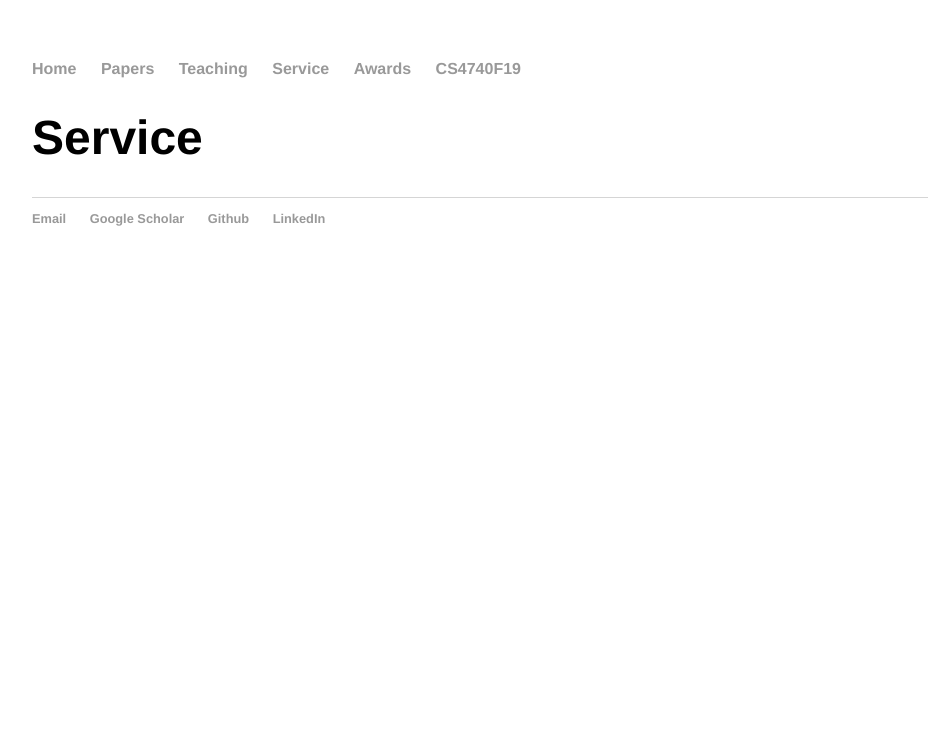
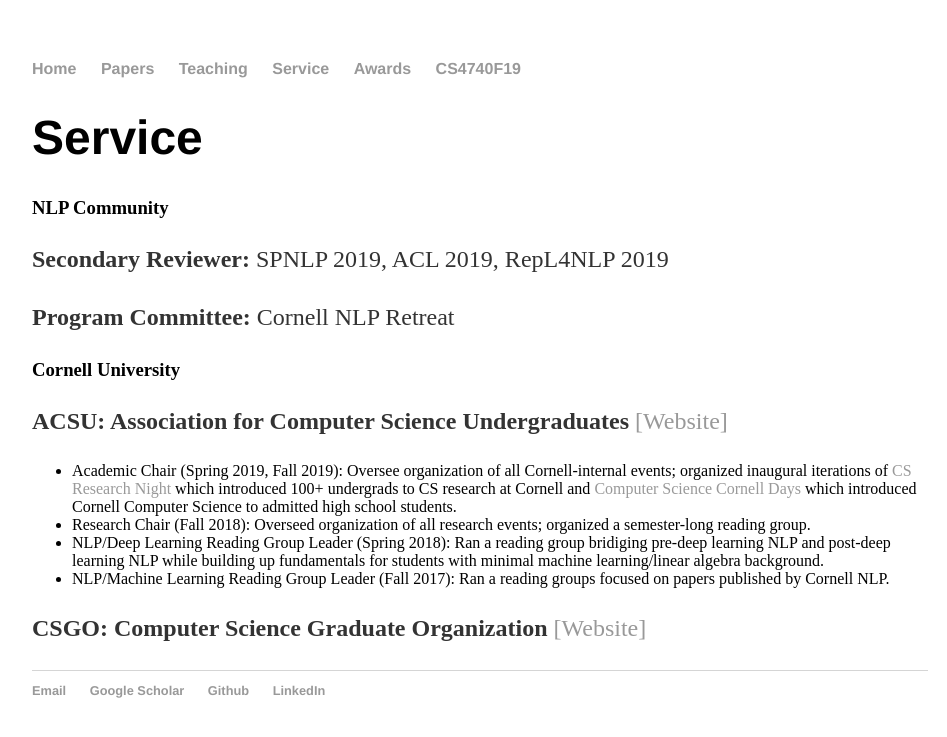
Before and after one commit to rishibommasani/rishibommasani.github.io, a Jekyll site: the page built from service/index.html, in a window 1280 px wide. Shown: the top 737 px of the page, without its empty margins (160-1107 px from the left). Built offline with Jekyll 4.4.1, drawn with Linux system fonts in a browser that asks for light colours.

Commit message:
Service updates

```diff
--- a/service/index.html
+++ b/service/index.html
@@ -3,3 +3,16 @@
 title: Service
 ---
 	<h1>{{ page.title }}</h1>
+	<h3>NLP Community</h3>
+	<p><b>Secondary Reviewer:</b> SPNLP 2019, ACL 2019, RepL4NLP 2019</p>
+	<p><b>Program Committee:</b> Cornell NLP Retreat </p>
+	<h3>Cornell University</h3>
+	<p><b>ACSU: Association for Computer Science Undergraduates</b> <a href="https://acsu.cornell.edu/">[Website]</a>
+	<ul>
+		<li> Academic Chair (Spring 2019, Fall 2019): Oversee organization of all Cornell-internal events; organized inaugural iterations of <a href="https://www.cs.cornell.edu/information/news/newsitem10393/research-night-sharing-new-findings">CS Research Night</a> which introduced 100+ undergrads to CS research at Cornell and <a href="https://www.cs.cornell.edu/information/news/newsitem10436/welcome-cornell-days-computer-science">Computer Science Cornell Days</a> which introduced Cornell Computer Science to admitted high school students.</li>
+		<li> Research Chair (Fall 2018): Overseed organization of all research events; organized a semester-long reading group.</li>
+		<li> NLP/Deep Learning Reading Group Leader (Spring 2018): Ran a reading group bridiging pre-deep learning NLP and post-deep learning NLP while building up fundamentals for students with minimal machine learning/linear algebra background. </li>
+		<li> NLP/Machine Learning Reading Group Leader (Fall 2017): Ran a reading groups focused on papers published by Cornell NLP. </li>
+	</ul>
+	</p>
+	<p><b>CSGO: Computer Science Graduate Organization</b> <a href="https://www.cs.cornell.edu/csgo/">[Website]</a> </p>
```
